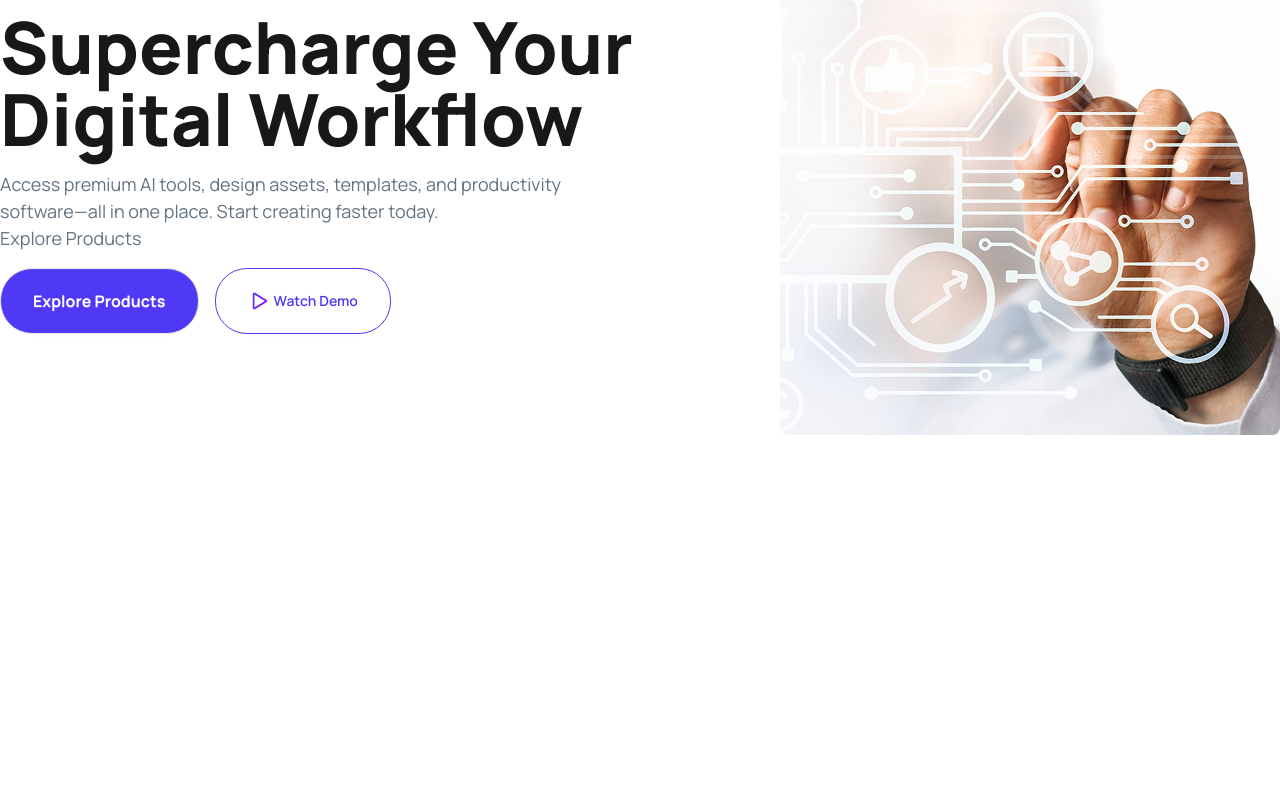
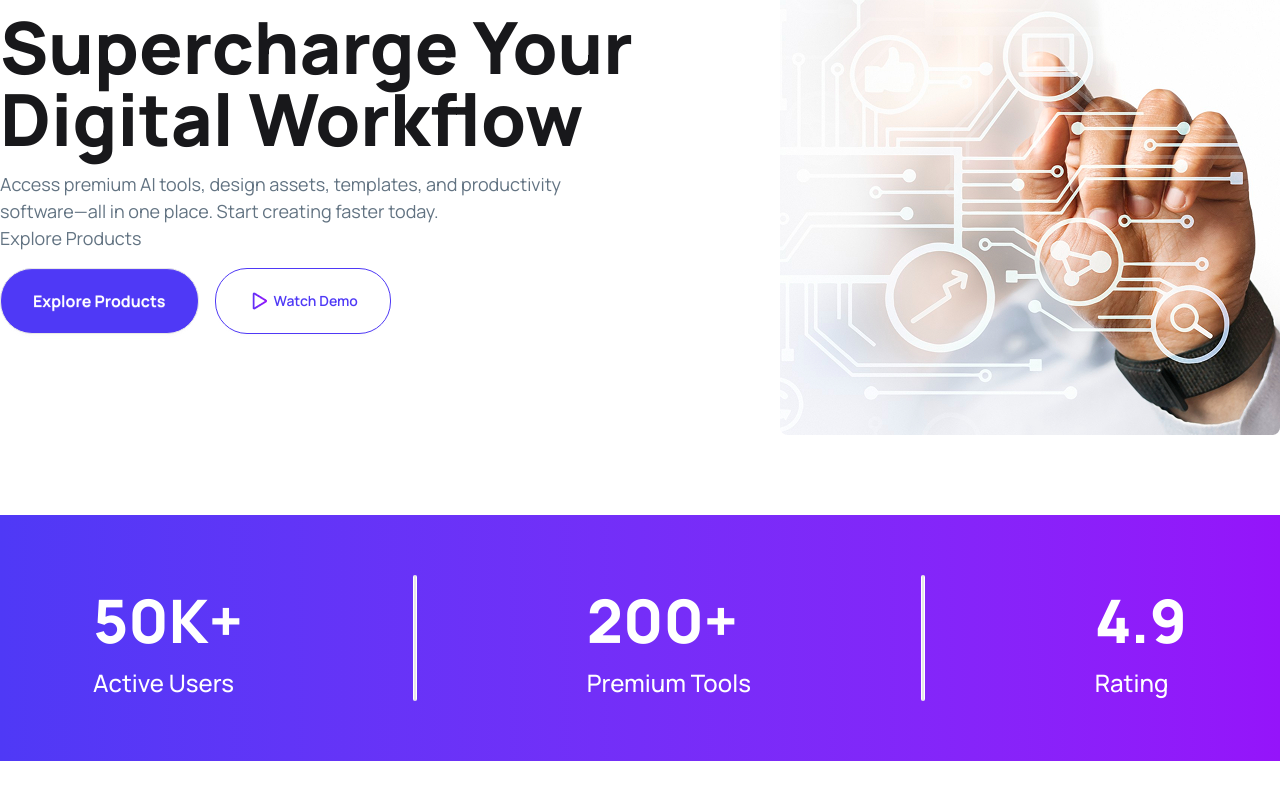
Before and after one commit to naheunpranto/Digitools-Platform, a React (Vite) app: page / in a window 1280 px wide. Shown: the part 308-1108 px from the top of the page. Before the commit the page ends 823 px from the top, so only its background shows below. Built offline with nearby package versions, Linux system fonts and the light colour scheme.

Commit message:
stats section designed based on figma

```diff
--- a/src/App.jsx
+++ b/src/App.jsx
@@ -2,6 +2,7 @@
 import './App.css'
 import Banner from './components/Banner/Banner'
 import Navbar from './components/Navbar/Navbar'
+import Stats from './components/Stats/Stats'
 
 function App() {
 
@@ -10,6 +11,8 @@ function App() {
       <Navbar />
 
       <Banner/>
+
+      <Stats/>
     </>
   )
 }
--- a/src/components/Stats/Stats.jsx
+++ b/src/components/Stats/Stats.jsx
@@ -1,8 +1,25 @@
 
 const Stats = () => {
     return (
-        <div>
+        <div className="bg-linear-to-r from-[#4F39F6] to-[#9514FA] mb-30">
+            <div className="flex justify-around container mx-auto px-4 py-15">
+                <div>
+                    <h1 className="text-white font-extrabold text-[30px] lg:text-[60px]">50K+</h1>
+                    <p className="text-[#FFFFFF] lg:text-[24px] font-medium">Active Users</p>
+                </div>
+                <div className="divider divider-horizontal divider-start bg-[#FFFFFF] w-1 rounded-xl"></div>
 
+                <div>
+                    <h1 className="text-white font-extrabold text-[30px] lg:text-[60px]">200+</h1>
+                    <p className="text-[#FFFFFF] lg:text-[24px] font-medium">Premium Tools</p>
+                </div>
+                <div className="divider divider-horizontal divider-start bg-[#FFFFFF] w-1 rounded-xl"></div>
+
+                <div>
+                    <h1 className="text-white font-extrabold text-[30px] lg:text-[60px]">4.9</h1>
+                    <p className="text-[#FFFFFF] lg:text-[24px] font-medium">Rating</p>
+                </div>
+            </div>
         </div>
     );
 };
```
